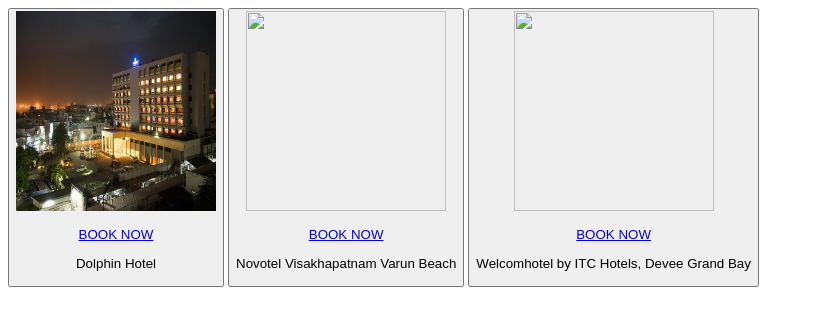
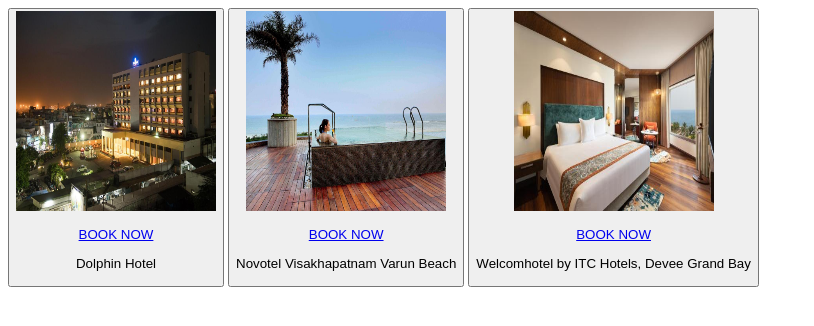
Before and after one commit to Susmitha-Eluri/travel_website, a plain HTML site: page vizag.html in a window 1280 px wide. Shown: the whole page, without its empty margins (0-814 px from the left). Drawn offline with Linux system fonts and the light colour scheme; the site is published under a folder, as on GitHub Pages, so addresses that start at the root find nothing.

Commit message:
Update vizag.html

```diff
--- a/vizag.html
+++ b/vizag.html
@@ -9,8 +9,8 @@
 <body>
     <button><a href="login.html">  <img src="17.jpg" alt="" height="200px" width="200px" ><p>BOOK NOW</p></a><p> Dolphin Hotel</p></button>
 
-    <button><a href="login.html">  <img src="/16.jpg" alt=""height="200px" width="200px" ><p>BOOK NOW</p></a><p>Novotel Visakhapatnam Varun Beach</p></button>
-    <button><a href="login.html">  <img src="/18.jpg" alt=""  height="200px" width="200px" ><p>BOOK NOW</p></a><p>Welcomhotel by ITC Hotels, Devee Grand Bay</p></button>
+    <button><a href="login.html">  <img src="16.jpg" alt=""height="200px" width="200px" ><p>BOOK NOW</p></a><p>Novotel Visakhapatnam Varun Beach</p></button>
+    <button><a href="login.html">  <img src="18.jpg" alt=""  height="200px" width="200px" ><p>BOOK NOW</p></a><p>Welcomhotel by ITC Hotels, Devee Grand Bay</p></button>
 
 </body>
 </html>
```
